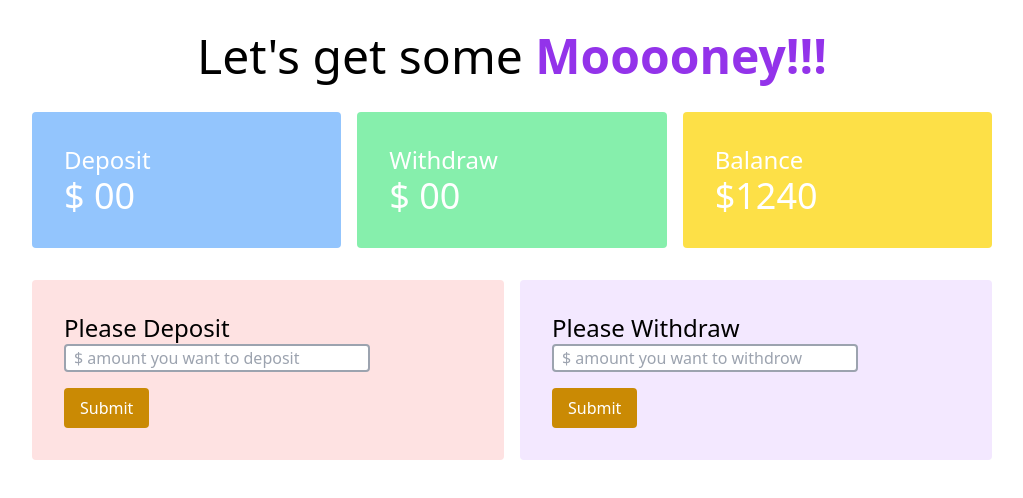
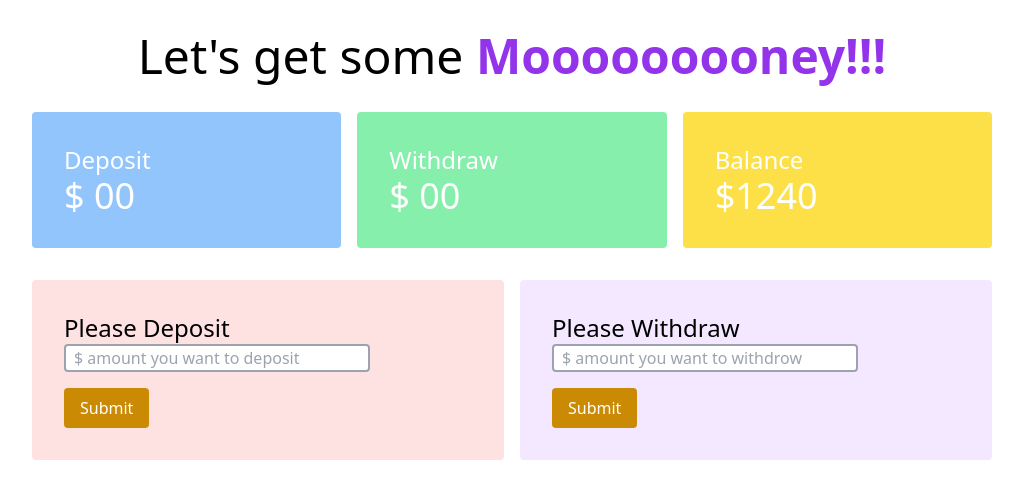
Before and after one commit to Ahadi371/bank-sistem-js, a plain HTML site: page banking.html in a window 1280 px wide. Shown: the whole page, without its empty margins (128-1151 px from the left). Drawn offline with nearby package versions, Linux system fonts and the light colour scheme.

Commit message:
modified

```diff
--- a/banking.html
+++ b/banking.html
@@ -12,7 +12,7 @@
 <body>
     <header>
         <h1 class="text-5xl text-center mt-8">Let's get some
-            <span class="font-semibold text-purple-600"> Mooooney!!!</span>
+            <span class="font-semibold text-purple-600"> Mooooooooney!!!</span>
         </h1>
     </header>
     <main class=" w-3/4 mx-auto">
```
